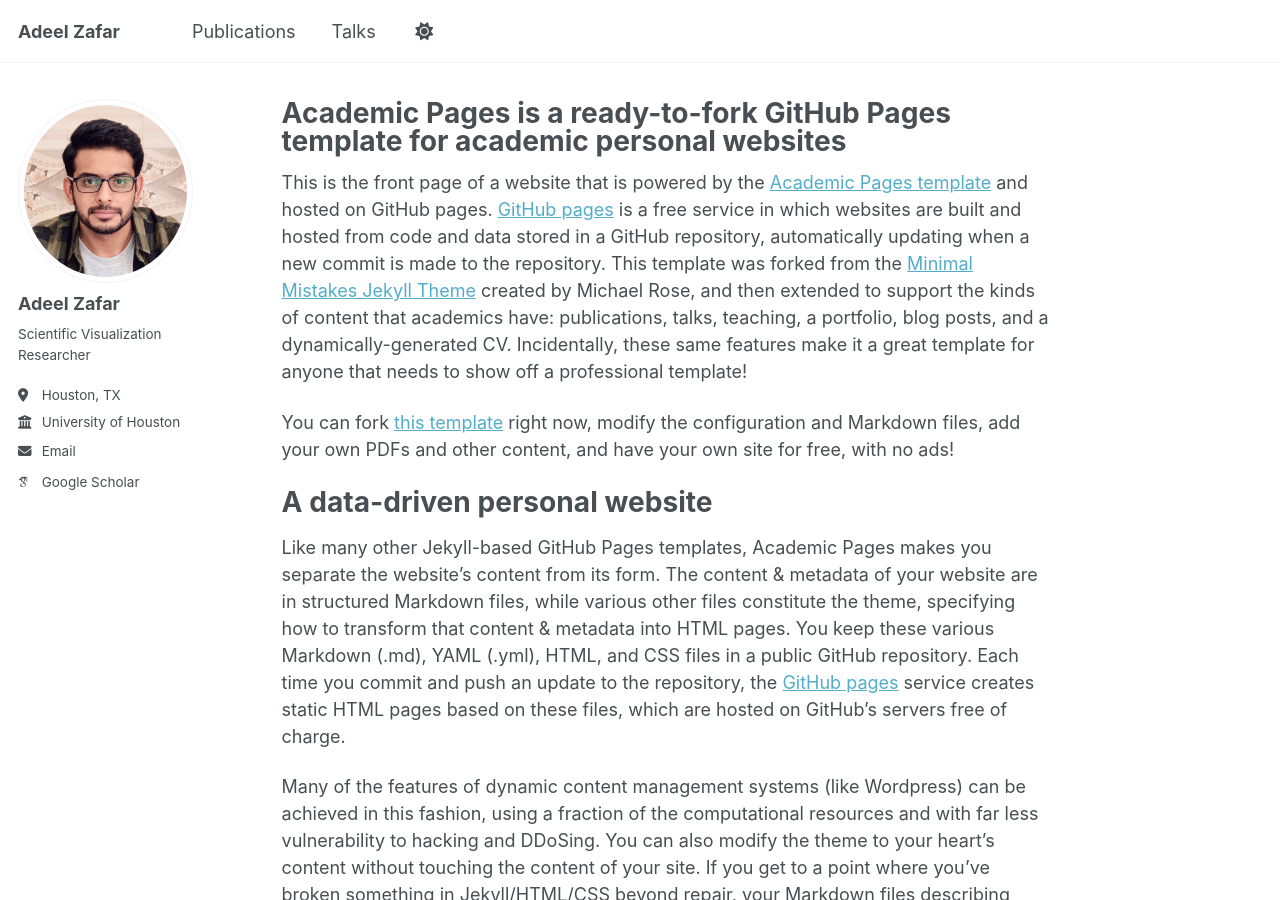
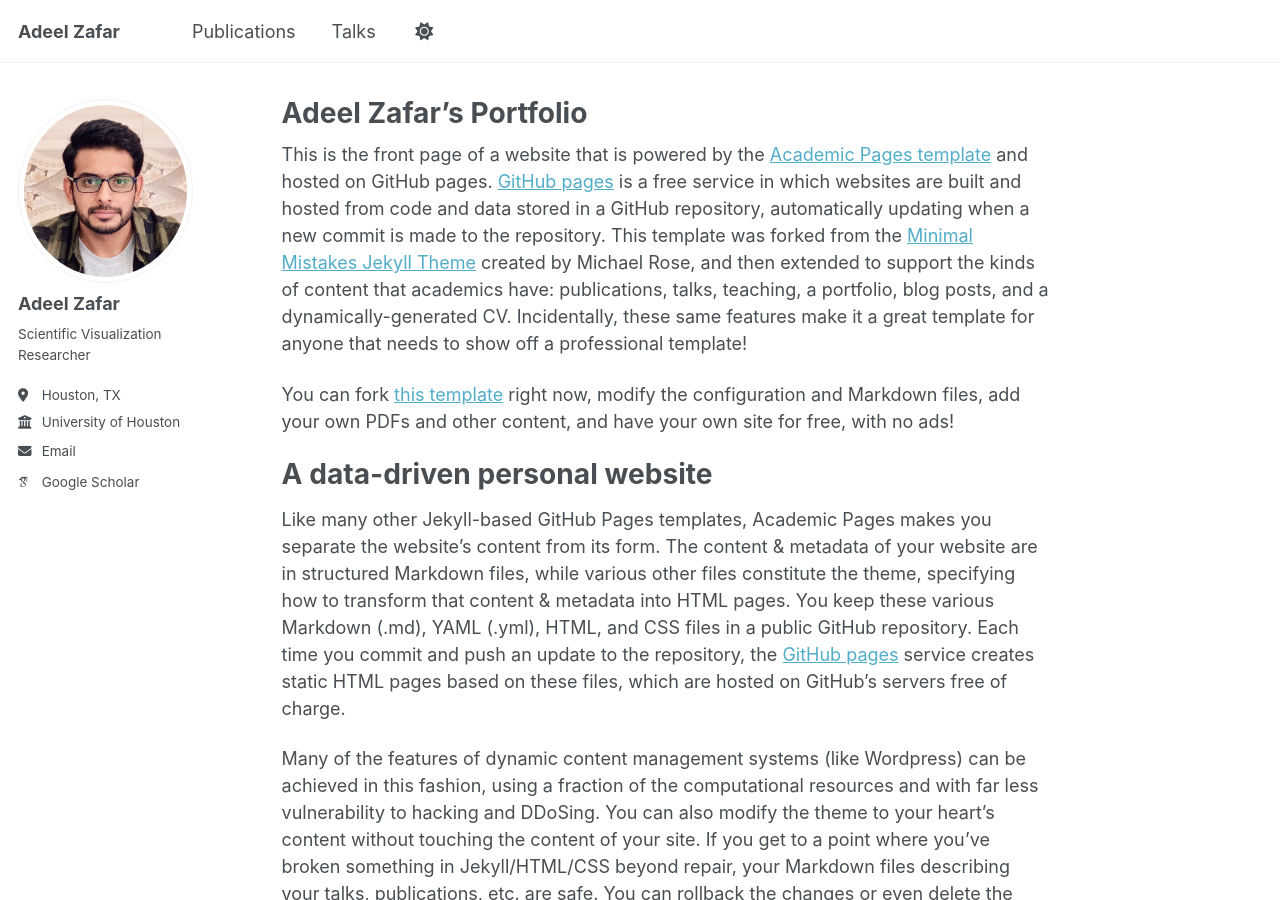
Before and after one commit to adeelz92/adeelz92.github.io, a Jekyll site: the page built from _pages/about.md, in a window 1280 px wide and 900 px high. Built offline with Jekyll 4.4.1, drawn with Linux system fonts in a browser that asks for light colours; some web fonts are replaced; a script that is not in the unit is left out.

Commit message:
Update about.md

```diff
--- a/_pages/about.md
+++ b/_pages/about.md
@@ -1,6 +1,6 @@
 ---
 permalink: /
-title: "Academic Pages is a ready-to-fork GitHub Pages template for academic personal websites"
+title: "Adeel Zafar's Portfolio"
 author_profile: true
 redirect_from:
   - /about/
```
